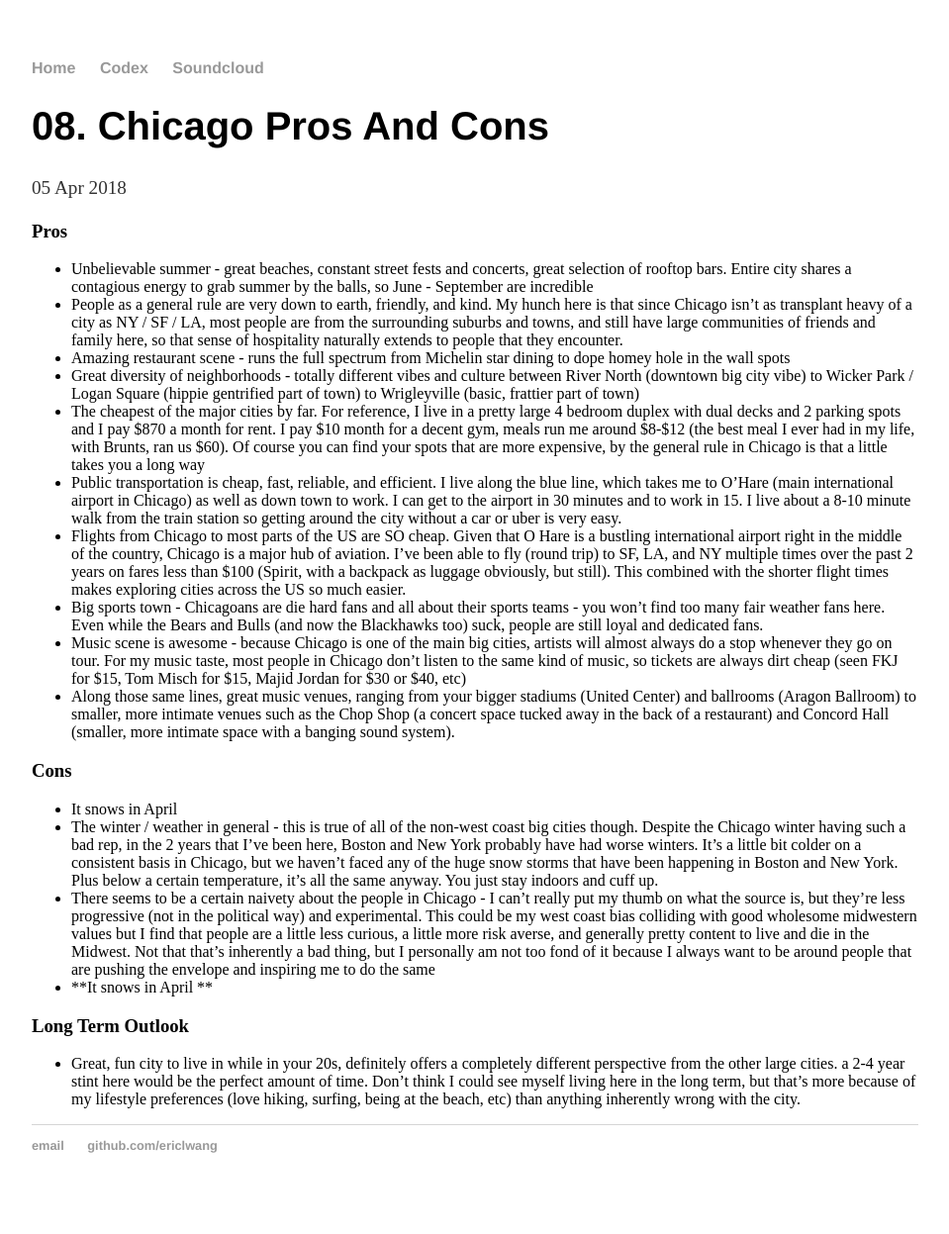
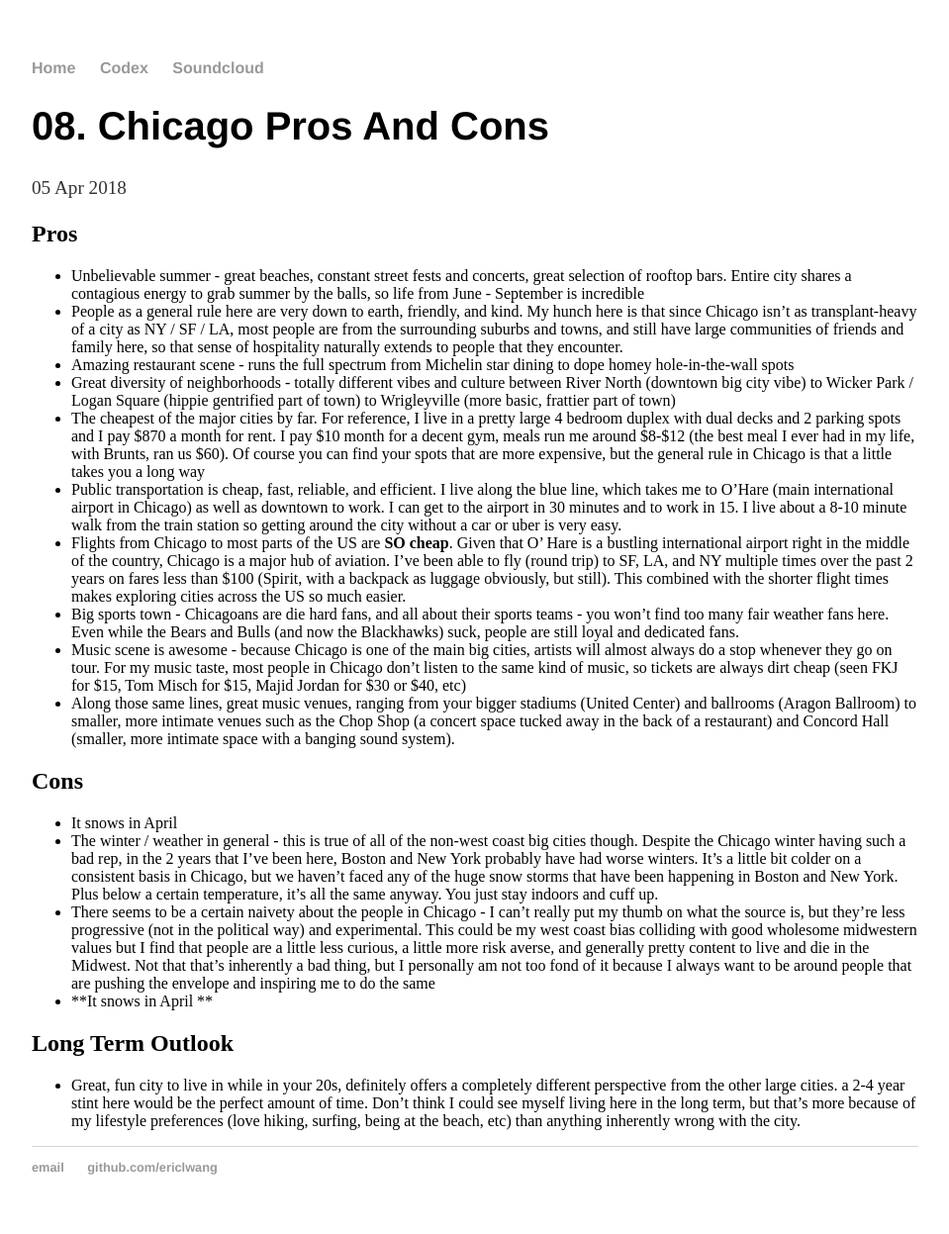
Before and after one commit to EricLWang/EricLWang.github.io, a Jekyll site: the page built from _posts/2018-04-5-08.-Chicago-Pros-And-Cons.md, in a window 1280 px wide. Shown: the whole page at 99% size, without its empty margins (160-1119 px from the left). Built offline with Jekyll 4.4.1, drawn with Linux system fonts in a browser that asks for light colours; our own code applies the rules of GitHub Pages for plain Markdown files; before the commit the page ends 1225 px from its top, so only the background shows below that.

Commit message:
Update 2018-04-5-08.-Chicago-Pros-And-Cons.md

```diff
--- a/_posts/2018-04-5-08.-Chicago-Pros-And-Cons.md
+++ b/_posts/2018-04-5-08.-Chicago-Pros-And-Cons.md
@@ -1,20 +1,20 @@
-### Pros
-- Unbelievable summer - great beaches, constant street fests and concerts, great selection of rooftop bars. Entire city shares a contagious energy to grab summer by the balls, so June - September are incredible
-- People as a general rule are very down to earth, friendly, and kind. My hunch here is that since Chicago isn’t as transplant heavy of a city as NY / SF / LA, most people are from the surrounding suburbs and towns, and still have large communities of friends and family here, so that sense of hospitality naturally extends to people that they encounter.
-- Amazing restaurant scene - runs the full spectrum from Michelin star dining to dope homey hole in the wall spots
-- Great diversity of neighborhoods - totally different vibes and culture between River North (downtown big city vibe) to Wicker Park / Logan Square (hippie gentrified part of town) to Wrigleyville (basic, frattier part of town)
-- The cheapest of the major cities by far. For reference, I live in a pretty large 4 bedroom duplex with dual decks and 2 parking spots and I pay $870 a month for rent. I pay $10 month for a decent gym, meals run me around $8-$12 (the best meal I ever had in my life, with Brunts, ran us $60). Of course you can find your spots that are more expensive, by the general rule in Chicago is that a little takes you a long way
-- Public transportation is cheap, fast, reliable, and efficient. I live along the blue line, which takes me to O’Hare (main international airport in Chicago) as well as down town to work. I can get to the airport in 30 minutes and to work in 15. I live about a 8-10 minute walk from the train station so getting around the city without a car or uber is very easy.
-- Flights from Chicago to most parts of the US are SO cheap. Given that O Hare is a bustling international airport right in the middle of the country, Chicago is a major hub of aviation. I've been able to fly (round trip) to SF, LA, and NY multiple times over the past 2 years on fares less than $100 (Spirit, with a backpack as luggage obviously, but still). This combined with the shorter flight times makes exploring cities across the US so much easier.
-- Big sports town - Chicagoans are die hard fans and all about their sports teams - you won't find too many fair weather fans here. Even while the Bears and Bulls (and now the Blackhawks too) suck, people are still loyal and dedicated fans.
+## Pros
+- Unbelievable summer - great beaches, constant street fests and concerts, great selection of rooftop bars. Entire city shares a contagious energy to grab summer by the balls, so life from June - September is incredible
+- People as a general rule here are very down to earth, friendly, and kind. My hunch here is that since Chicago isn’t as transplant-heavy of a city as NY / SF / LA, most people are from the surrounding suburbs and towns, and still have large communities of friends and family here, so that sense of hospitality naturally extends to people that they encounter.
+- Amazing restaurant scene - runs the full spectrum from Michelin star dining to dope homey hole-in-the-wall spots
+- Great diversity of neighborhoods - totally different vibes and culture between River North (downtown big city vibe) to Wicker Park / Logan Square (hippie gentrified part of town) to Wrigleyville (more basic, frattier part of town)
+- The cheapest of the major cities by far. For reference, I live in a pretty large 4 bedroom duplex with dual decks and 2 parking spots and I pay $870 a month for rent. I pay $10 month for a decent gym, meals run me around $8-$12 (the best meal I ever had in my life, with Brunts, ran us $60). Of course you can find your spots that are more expensive, but the general rule in Chicago is that a little takes you a long way
+- Public transportation is cheap, fast, reliable, and efficient. I live along the blue line, which takes me to O’Hare (main international airport in Chicago) as well as downtown to work. I can get to the airport in 30 minutes and to work in 15. I live about a 8-10 minute walk from the train station so getting around the city without a car or uber is very easy.
+- Flights from Chicago to most parts of the US are **SO cheap**. Given that O' Hare is a bustling international airport right in the middle of the country, Chicago is a major hub of aviation. I've been able to fly (round trip) to SF, LA, and NY multiple times over the past 2 years on fares less than $100 (Spirit, with a backpack as luggage obviously, but still). This combined with the shorter flight times makes exploring cities across the US so much easier.
+- Big sports town - Chicagoans are die hard fans, and all about their sports teams - you won't find too many fair weather fans here. Even while the Bears and Bulls (and now the Blackhawks) suck, people are still loyal and dedicated fans.
 - Music scene is awesome - because Chicago is one of the main big cities, artists will almost always do a stop whenever they go on tour. For my music taste, most people in Chicago don't listen to the same kind of music, so tickets are always dirt cheap (seen FKJ for $15, Tom Misch for $15, Majid Jordan for $30 or $40, etc)
 - Along those same lines, great music venues, ranging from your bigger stadiums (United Center) and ballrooms (Aragon Ballroom) to smaller, more intimate venues such as the Chop Shop (a concert space tucked away in the back of a restaurant) and Concord Hall (smaller, more intimate space with a banging sound system).
 
-### Cons
+## Cons
 - It snows in April
 - The winter / weather in general - this is true of all of the non-west coast big cities though. Despite the Chicago winter having such a bad rep, in the 2 years that I’ve been here, Boston and New York probably have had worse winters. It’s a little bit colder on a consistent basis in Chicago, but we haven’t faced any of the huge snow storms that have been happening in Boston and New York. Plus below a certain temperature, it’s all the same anyway. You just stay indoors and cuff up.
 - There seems to be a certain naivety about the people in Chicago - I can’t really put my thumb on what the source is, but they’re less progressive (not in the political way) and experimental. This could be my west coast bias colliding with good wholesome midwestern values but I find that people are a little less curious, a little more risk averse, and generally pretty content to live and die in the Midwest. Not that that’s inherently a bad thing, but I personally am not too fond of it because I always want to be around people that are pushing the envelope and inspiring me to do the same
 - **It snows in April **
 
-### Long Term Outlook
+## Long Term Outlook
 - Great, fun city to live in while in your 20s, definitely offers a completely different perspective from the other large cities. a 2-4 year stint here would be the perfect amount of time. Don’t think I could see myself living here in the long term, but that’s more because of my lifestyle preferences (love hiking, surfing, being at the beach, etc) than anything inherently wrong with the city.
```
